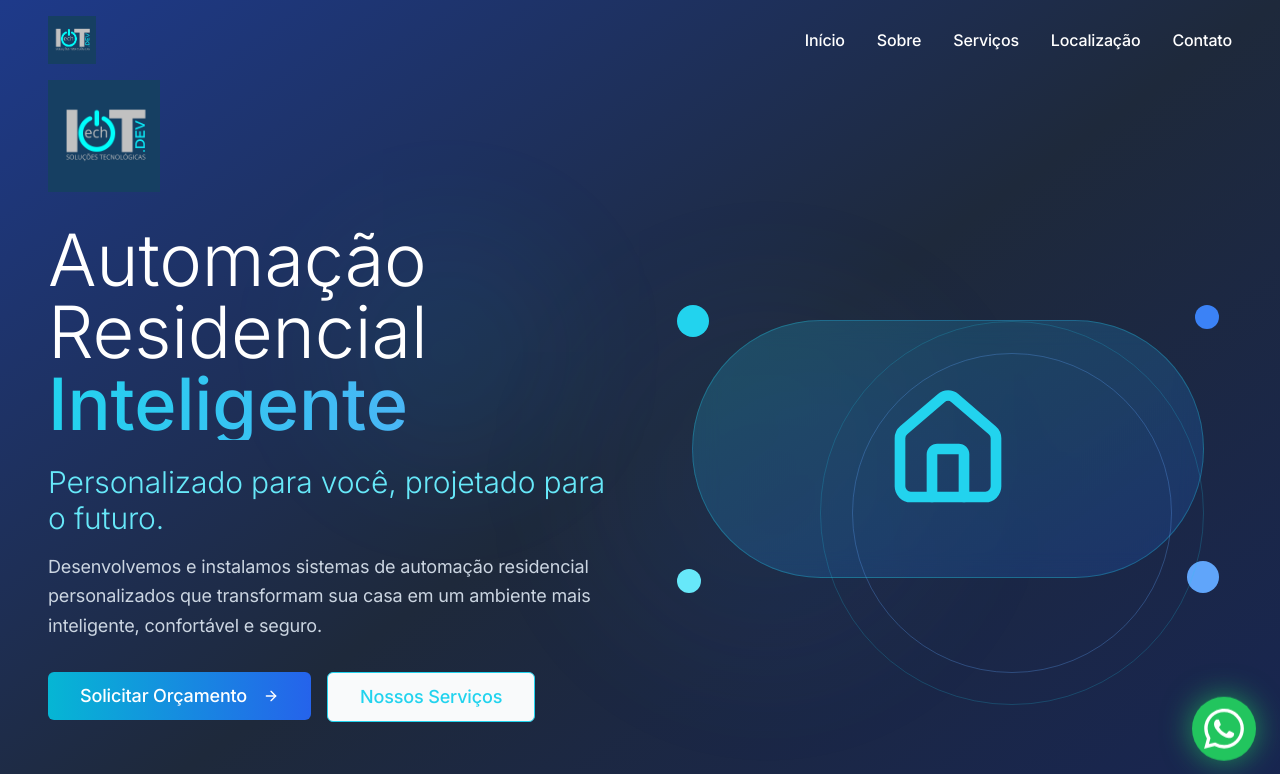
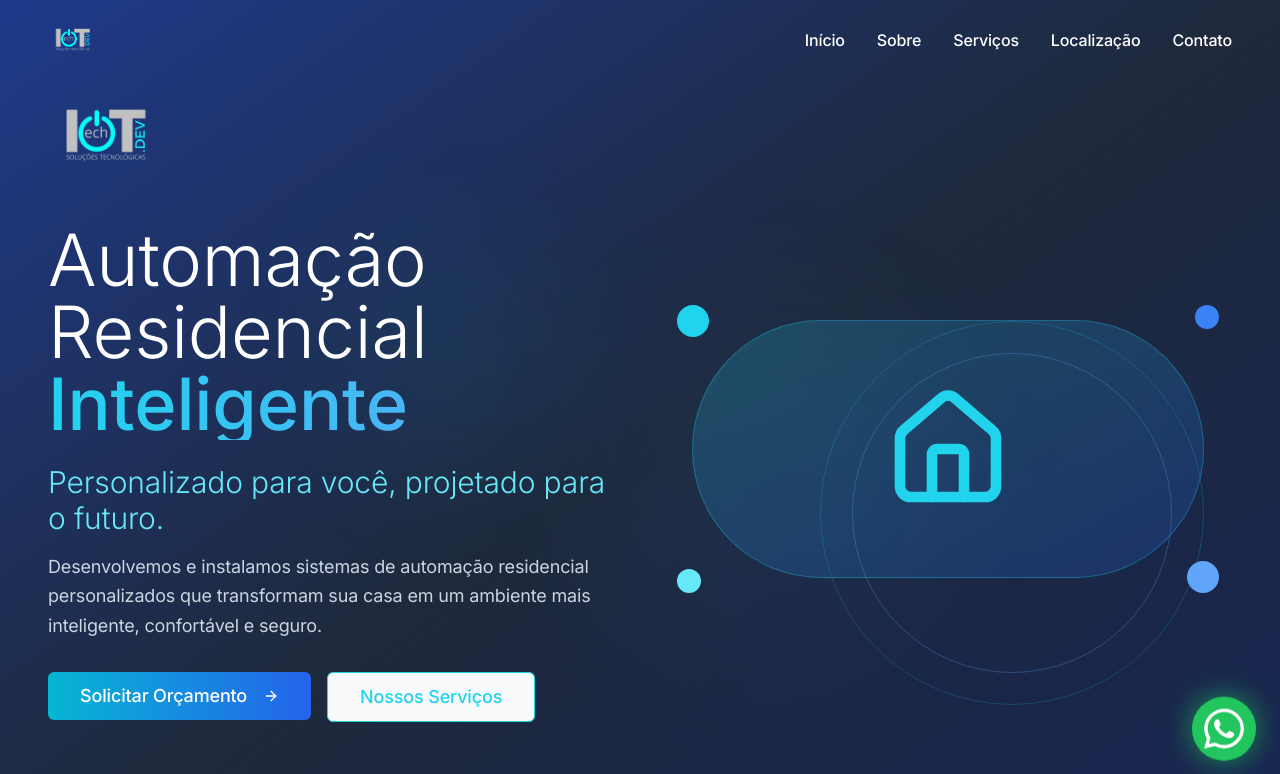
Before and after one commit to DevZipMateus/iotech, a React (Vite) app: page / in a window 1280 px wide. Shown: the top 774 px of the page. Built offline with nearby package versions, Linux system fonts and the light colour scheme.

Commit message:
Replace current logo with new one

```diff
--- a/src/components/Footer.tsx
+++ b/src/components/Footer.tsx
@@ -20,7 +20,7 @@ const Footer = () => {
           <div>
             <div className="flex items-center space-x-3 mb-6">
               <img
-                src="/lovable-uploads/3fe2c4f3-a2d9-445f-887c-073a7a09900a.png"
+                src="/lovable-uploads/6ea06ada-fced-46d4-894a-c1955343ebf7.png"
                 alt="Iotech.Dev"
                 className="h-12 w-auto"
               />
--- a/src/components/Hero.tsx
+++ b/src/components/Hero.tsx
@@ -34,7 +34,7 @@ const Hero = () => {
             {/* Logo */}
             <div className="flex justify-center lg:justify-start mb-8">
               <img
-                src="/lovable-uploads/3fe2c4f3-a2d9-445f-887c-073a7a09900a.png"
+                src="/lovable-uploads/6ea06ada-fced-46d4-894a-c1955343ebf7.png"
                 alt="Iotech.Dev - Soluções Tecnológicas"
                 className="h-20 sm:h-24 lg:h-28 w-auto"
               />
--- a/src/components/NavBar.tsx
+++ b/src/components/NavBar.tsx
@@ -58,7 +58,7 @@ const NavBar = () => {
             }}
           >
             <img
-              src="/lovable-uploads/3fe2c4f3-a2d9-445f-887c-073a7a09900a.png"
+              src="/lovable-uploads/6ea06ada-fced-46d4-894a-c1955343ebf7.png"
               alt="Iotech.Dev"
               className="h-8 sm:h-10 lg:h-12 w-auto"
             />
@@ -111,7 +111,7 @@ const NavBar = () => {
               <div className="flex justify-between items-center p-4 sm:p-6 border-b border-cyan-400/20">
                 <div className="flex items-center space-x-3">
                   <img
-                    src="/lovable-uploads/3fe2c4f3-a2d9-445f-887c-073a7a09900a.png"
+                    src="/lovable-uploads/6ea06ada-fced-46d4-894a-c1955343ebf7.png"
                     alt="Iotech.Dev"
                     className="h-8 sm:h-10 w-auto"
                   />
--- a/src/pages/Index.tsx
+++ b/src/pages/Index.tsx
@@ -34,7 +34,7 @@ const Index = () => {
       { property: 'og:description', content: 'Soluções de automação residencial personalizadas para uma vida mais inteligente e confortável.' },
       { property: 'og:type', content: 'website' },
       { property: 'og:url', content: window.location.href },
-      { property: 'og:image', content: '/lovable-uploads/3fe2c4f3-a2d9-445f-887c-073a7a09900a.png' }
+      { property: 'og:image', content: '/lovable-uploads/6ea06ada-fced-46d4-894a-c1955343ebf7.png' }
     ];
 
     ogTags.forEach(tag => {
@@ -66,7 +66,7 @@ const Index = () => {
       "telephone": "+55 47 99172-4679",
       "email": "contatoiotech.dev@gmail.com",
       "url": window.location.origin,
-      "logo": window.location.origin + "/lovable-uploads/3fe2c4f3-a2d9-445f-887c-073a7a09900a.png",
+      "logo": window.location.origin + "/lovable-uploads/6ea06ada-fced-46d4-894a-c1955343ebf7.png",
       "sameAs": ["https://www.instagram.com/iotech.oficial/"]
     };
 
```
Also changed, not shown: public/lovable-uploads/6ea06ada-fced-46d4-894a-c1955343ebf7.png (added).
